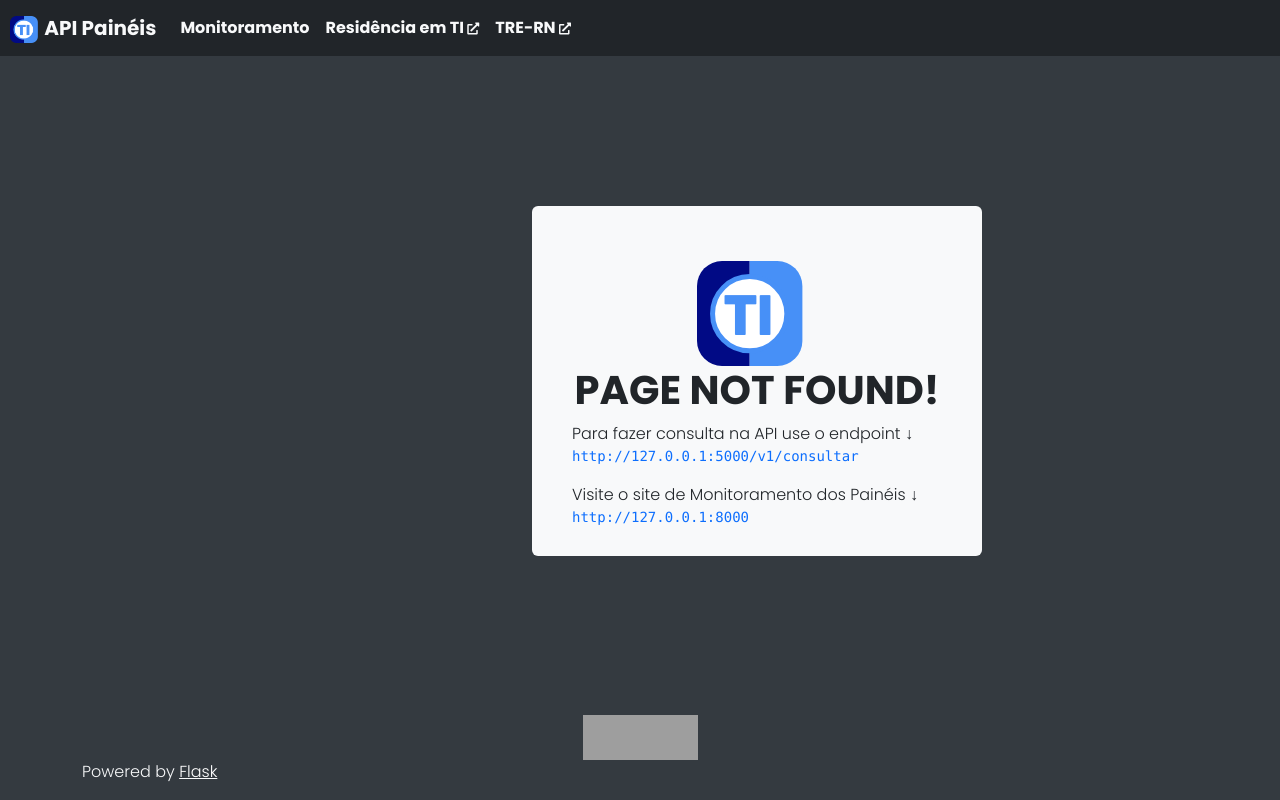
After one commit to anjosoff/monitor, a Flask app: template api/templates/404.html in a window 1280 px wide. The commit adds this page. Run offline with Flask 2, Linux system fonts and the light colour scheme; the template is opened without the code that fills it, so the values that code supplies are empty; some libraries are stand-ins or nearby versions; grey boxes are pictures that could not be loaded.

Commit message:
Update 20 de Out

```diff
--- a/api/main.py
+++ b/api/main.py
@@ -12,7 +12,7 @@ def home():
 
 @app.errorhandler(404)
 def error_404(error):
-    return make_response(jsonify({'Status':404,'Error':'Endpoint not found'}),404)
+    return make_response(render_template('404.html'),404)
 
 @app.route('/v1/consultar', methods=['GET'])
 def paineis():
--- /dev/null
+++ b/api/templates/404.html
@@ -0,0 +1,14 @@
+{% extends 'base.html' %}
+
+
+{% block conteudo %}
+
+
+<div class="bg-light rounded text-dark pl-3 centered " style="margin-left:450px;width:450px;height: 350px; padding-top:55px; margin-top:150px">
+    <img style='padding-left:165px;' src="{{url_for('static',filename='img/iconLogo.png')}}">
+    <h1 class="d-flex justify-content-center pb-0 pt-0">PAGE NOT FOUND!</h1>
+    <p style="padding-left:40px"> Para fazer consulta na API use o endpoint ↓ <br> <code><a href='http://127.0.0.1:5000/v1/consultar' target='_blank'>http://127.0.0.1:5000/v1/consultar</a></code></p>
+    <p style="padding-left:40px"> Visite o site de Monitoramento dos Painéis ↓ <br> <code><a href='http://127.0.0.1:8000' target='_blank'>http://127.0.0.1:8000</a></code></p>
+  </div>
+
+{% endblock conteudo %}
--- /dev/null
+++ b/api/templates/base.html
@@ -0,0 +1,60 @@
+<html lang="pt-BR">
+<head>
+    <meta charset="UTF-8">
+<meta http-equiv="X-UA-Compatible" content="IE=edge">
+<meta name="viewport" content="width=device-width, initial-scale=1.0">
+<link href="https://fonts.googleapis.com/css?family=Barlow:300,700,900" rel="stylesheet">
+<link rel="stylesheet" href="https://use.fontawesome.com/releases/v5.8.1/css/all.css" integrity="sha384-50oBUHEmvpQ+1lW4y57PTFmhCaXp0ML5d60M1M7uH2+nqUivzIebhndOJK28anvf"crossorigin="anonymous">
+<link href="https://cdn.jsdelivr.net/npm/bootstrap@5.2.2/dist/css/bootstrap.min.css" rel="stylesheet" integrity="sha384-Zenh87qX5JnK2Jl0vWa8Ck2rdkQ2Bzep5IDxbcnCeuOxjzrPF/et3URy9Bv1WTRi" crossorigin="anonymous">
+<link href="{{url_for('static',filename='css/fontes.css')}} " rel="stylesheet">
+<link href="{{url_for('static',filename='css/cores.css')}} " rel="stylesheet">
+
+<link rel="shortcut icon" type="image/x-icon" href="{{url_for('static',filename='img/favicon.png')}}">
+    <title>API  Painéis - Residência de TI</title>
+</head>
+<body>
+  <nav class="navbar navbar-expand-lg bg-dark text-light">
+    <a class="navbar-brand text-light " href="https://residencia.tre-rn.jus.br/">
+      <img style="width:30px;margin-left:10px; padding-right:2px;" src="{{url_for('static',filename='img/iconLogo.png')}}">
+      API Painéis
+    </a>
+    <button class="navbar-toggler" type="button" data-toggle="collapse" data-target="#navbarSupportedContent" aria-controls="navbarSupportedContent" aria-expanded="false" aria-label="Toggle navigation">
+      <span class="navbar-toggler-icon"></span>
+    </button>
+
+    <div class="collapse navbar-collapse " id="navbarSupportedContent">
+      <ul class="navbar-nav mr-auto ">
+        <li class="nav-item">
+          <a class="nav-link text-light" href="http://127.0.0.1:8000/" target='_blank'>Monitoramento</i></a>
+        </li>
+        <li class="nav-item">
+          <a class="nav-link text-light" href="https://residencia.tre-rn.jus.br/" target='_blank'>Residência em TI <i class="fas fa-external-link-alt fa-xs"></i></a>
+        </li>
+        <li class="nav-item">
+          <a class="nav-link text-light " href="https://www.tre-rn.jus.br/" target='_blank'>TRE-RN <i class="fas fa-external-link-alt fa-xs"></i></a>
+        </li>
+      </ul>
+  </nav>
+    <div class='container '>
+        {% block conteudo %}{% endblock conteudo %}
+    </div>
+    <footer class="container-fluid text-light text-center  mb-0 align-items-bottom fixed-bottom">
+        <div class="container navbar-dark  mt-0 mb-0">
+            <div class="row">
+                <div class="col pt-2">
+                    <a href="https://www.tre-rn.jus.br/" target="_blank">
+                        <img src="https://www.tre-rn.jus.br/++theme++justica_eleitoral/imagens/logos/tre-rn-inverse.png" style="width: 115px;height: 45px;"title="Site oficial">
+                    </a>
+                </div>
+            </div>
+            <div class="row">
+                <div class="d-flex justify-content-right">
+                    <p class="text-right">Powered by <u> <a class="text-right" href="https://flask.palletsprojects.com/en/2.2.x/" target="_blank" style="color: white;text-decoration: none;" title="Desenvolvido em Django">
+                        Flask
+                    </a></u></p>
+
+                </div>
+            </div>
+    </footer>
+</body>
+</html>
--- a/frontend/monitorApp/views.py
+++ b/frontend/monitorApp/views.py
@@ -7,13 +7,13 @@ from datetime import datetime
 
 def home(request):
     data=datetime.now().strftime("%d/%m/%Y %H:%M:%S")
-    print(f'[{data}] LOG INTERNO: Consultando a API Painéis')
+    print(f'[{data}] LOG: Consultando a API Painéis')
     r=''
     try:
         r = requests.get('http://127.0.0.1:5000/v1/consultar')
-        print(f'[{data}] LOG INTERNO: Sincronização bem sucedida, dados atualizados')
+        print(f'[{data}] LOG: Sincronização bem sucedida, dados atualizados')
     except Exception as e2:
-        print(f'[{data}] LOG INTERNO: Houve um erro na conexão com a API \n erro:{e2}')
+        print(f'[{data}] LOG: Houve um erro na conexão com a API \n erro:{e2}')
     if r:
         consulta = r.json()
     else:
```
Also changed, not shown: api/templates/home.html (+3 -60 lines), frontend/monitorApp/templates/monitorApp/index.html (+10 -4 lines), frontend/templates/base.html (+12 -2 lines).
